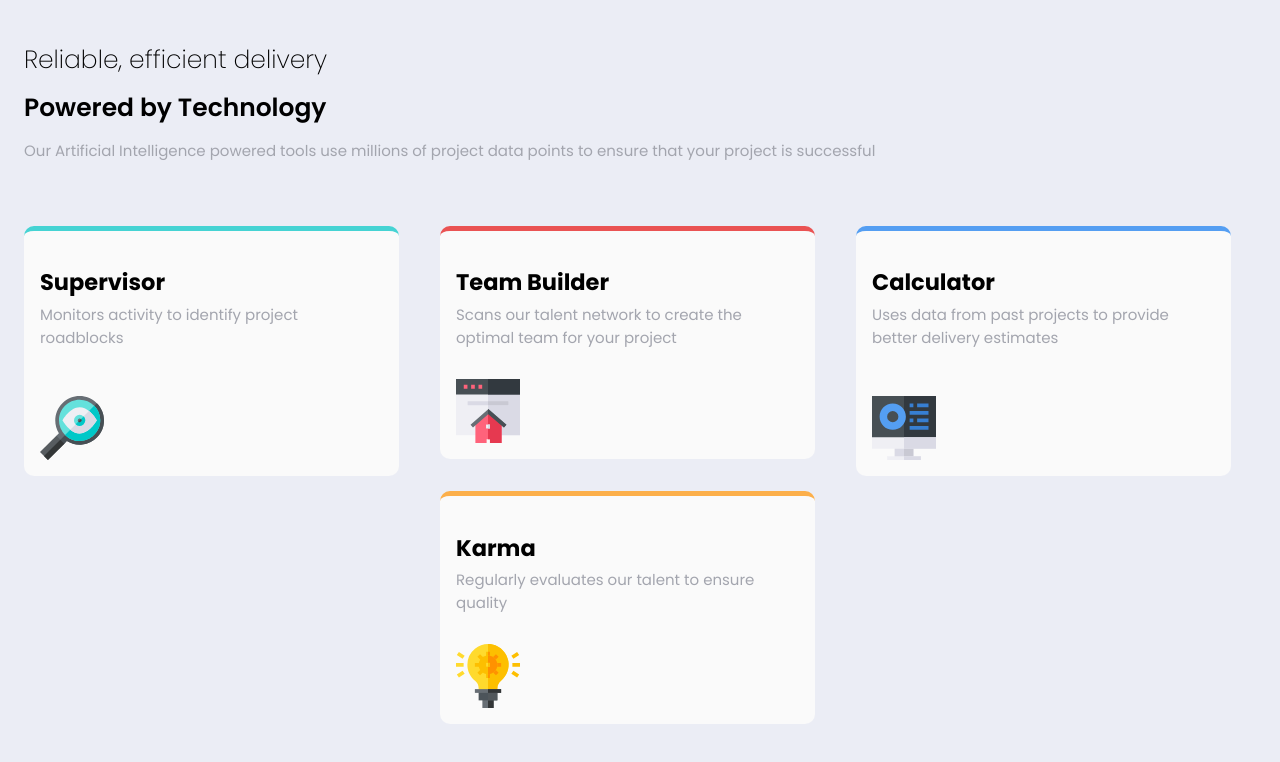
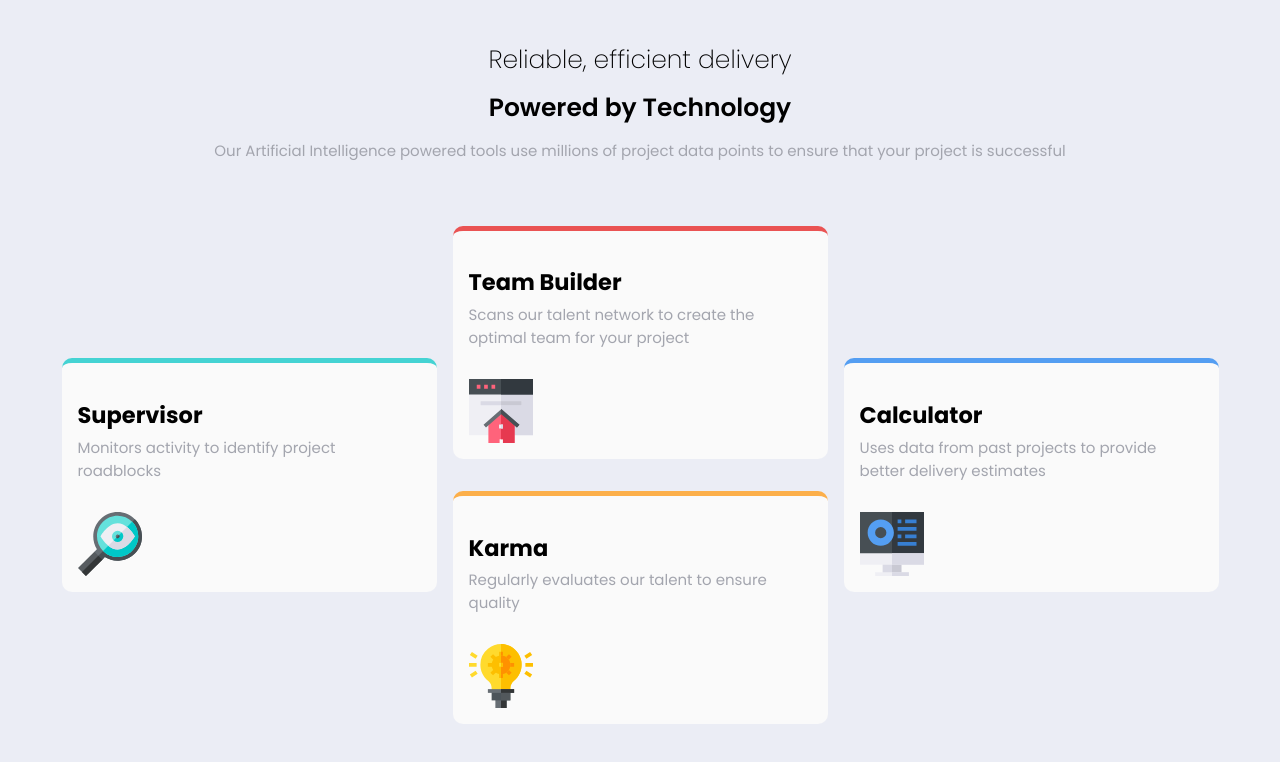
Before and after one commit to Jimztech/four-card, a plain HTML site: page index.html in a window 1280 px wide. Drawn offline with Linux system fonts and the light colour scheme.

Commit message:
new-commits

```diff
--- a/index.html
+++ b/index.html
@@ -14,7 +14,7 @@
     <h1 class="light-heading">Reliable, efficient delivery</h1>
     <h1 class="heading">Powered by Technology</h1>
 
-    <p>
+    <p class="paragraph">
       Our Artificial Intelligence powered tools use millions of project data points
       to ensure that your project is successful
     </p>
--- a/styles.css
+++ b/styles.css
@@ -82,9 +82,11 @@ img {
 @media (min-width: 50rem) {
     .box{
         display: grid;
-        grid-template-columns: repeat(3, 1fr);
-        grid-template-rows: repeat(4, 1fr);
+        grid-template-columns: repeat(3, auto);
         gap: 1rem;
+        grid-template-columns: repeat( minmax(250px, auto));
+        justify-content: center;
+        align-items: center;
     }
 
     .box-one, .box-two, .box-three, .box-four{
@@ -95,11 +97,15 @@ img {
 
     .box-one {
         grid-column: 1;
-        grid-row: 1 / span 2;
+        grid-row: 1 / 3;
     }
 
     .box-four {
         grid-column: 3;
-        grid-row: 1 /span 2;
+        grid-row: 1 / 3;
+    }
+
+    .light-heading, .heading, .paragraph {
+        text-align: center;
     }
 }
```
